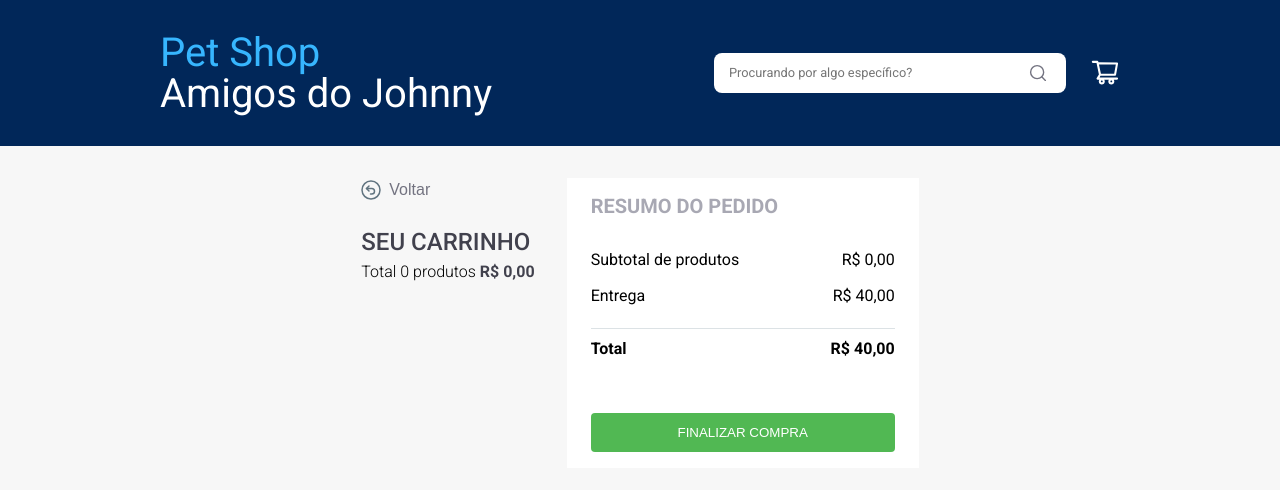
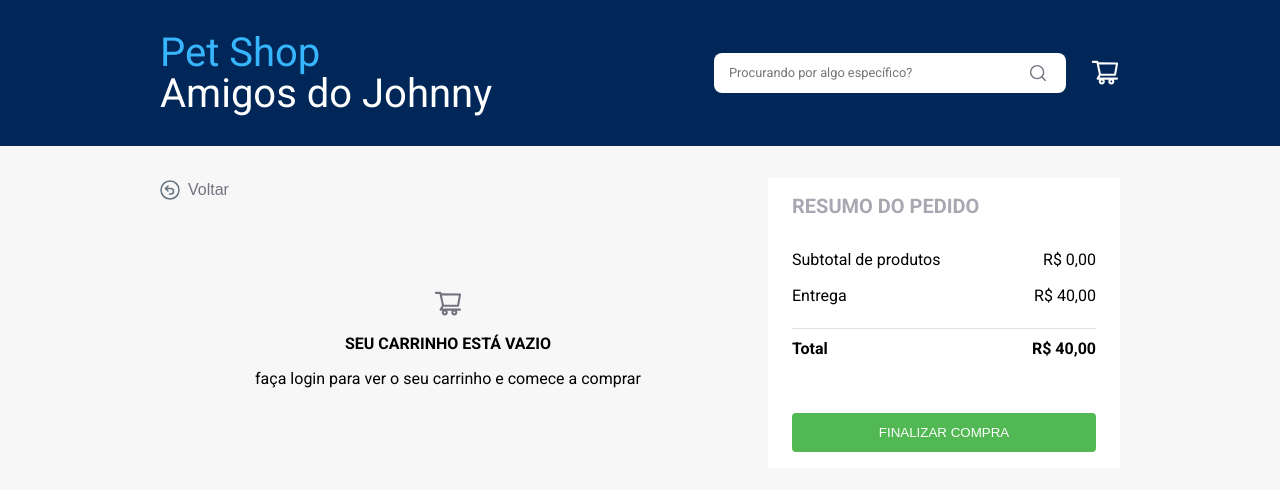
Before and after one commit to nthbaldez/petshop-e_commerce, a Next.js app: page /cart in a window 1280 px wide. Shown: the top 490 px of the page. Built offline with nearby package versions, Linux system fonts and the light colour scheme.

Commit message:
feat: empty cart component

```diff
--- a/src/app/cart/page.tsx
+++ b/src/app/cart/page.tsx
@@ -3,6 +3,7 @@
 import BackButton from "@/components/BackButton";
 import CartItem from "@/components/CartItem";
 import { DefaultPageLayout } from "@/components/DefaultPageLayout";
+import EmptyCart from "@/components/EmptyCart";
 import useLocalStorage from "@/hooks/useLocalStorage";
 import { ProductInCart } from "@/types/productType";
 import { formatPrice } from "@/utils/formatPrice";
@@ -148,6 +149,10 @@ export default function Cart() {
   return (
     <DefaultPageLayout>
       <Wrapper>
+        {
+          value.length == 0 ?
+            <EmptyCart />
+        :
           <MainContainer>
             <BackButton navigate="/"/>
             <header>
@@ -166,6 +171,7 @@ export default function Cart() {
               )}
             </CartList>
           </MainContainer>
+        }
 
         <AsideContainer>
           <h3>Resumo do pedido</h3>
--- a/src/app/product/page.tsx
+++ b/src/app/product/page.tsx
@@ -165,7 +165,7 @@ export default function Product({ searchParams }: SearchParamsProps) {
               </div>
             </ProductDescription>
             <button onClick={handleAddToCart}>
-              <CartIcon/>
+              <CartIcon color="#fff"/>
               Adicionar ao carrinho
             </button>
           </div>
--- a/src/components/CartControl.tsx
+++ b/src/components/CartControl.tsx
@@ -41,7 +41,7 @@ export default function CartControl({ navigate }:CartControlProps ) {
 
   return (
     <CartButton onClick={handleNavigateToCart}>
-      <CartIcon />
+      <CartIcon color="#fff"/>
       {value.length > 0 && <CartCount>{value.length}</CartCount>}
     </CartButton>
   )
--- a/src/components/CartItem.tsx
+++ b/src/components/CartItem.tsx
@@ -96,7 +96,7 @@ export default function CartItem({ product, handleUpdateQuantity, handleDelete }
 
   return(
     <Item>
-      <img src={product.image_url}/>
+      <img src={product.image_url} alt="imagem do produto `${product.name}`"/>
       <InfoContainer>
         <h4>{product.name}</h4>
         <button onClick={() => handleDelete(product.id)}>
--- /dev/null
+++ b/src/components/EmptyCart.tsx
@@ -0,0 +1,37 @@
+import styled from "styled-components";
+import CartIcon from "./icons/CartIcon";
+import BackButton from "./BackButton";
+
+const EmptyCartContainer = styled.div`
+  display: flex;
+  align-items: flex-start;
+  justify-content: center;
+  flex-direction: column;
+  justify-content: start;
+  width: 100%;
+  div {
+    display: flex;
+    align-items: center;
+    justify-content: center;
+    flex-direction: column;
+    gap: 16px;
+    width: 100%;
+
+    margin-top: 1.38rem;
+    padding: 64px 24px;
+  }
+`
+
+export default function EmptyCart() {
+  return (
+    <EmptyCartContainer>
+      <BackButton navigate="/"/>
+      <div>
+        <CartIcon color="#737380"/>
+        <strong>SEU CARRINHO ESTÁ VAZIO</strong>
+        <p>faça login para ver o seu carrinho e comece a comprar</p>
+      </div>
+
+    </EmptyCartContainer>
+  )
+}
--- a/src/components/icons/CartIcon.tsx
+++ b/src/components/icons/CartIcon.tsx
@@ -1,7 +1,12 @@
 import { AiOutlineShoppingCart } from 'react-icons/ai';
 
-export default function CartIcon() {
+interface CartIconProps {
+  color: string;
+}
+
+
+export default function CartIcon({ color }: CartIconProps) {
   return (
-    <AiOutlineShoppingCart size={30} color="#fff"/>
+    <AiOutlineShoppingCart size={30} color={color}/>
   )
 };
```
Also changed, not shown: 1 other file (tests, documents, lock files or other folders). Lines whose indentation alone changed are shown as unchanged.
